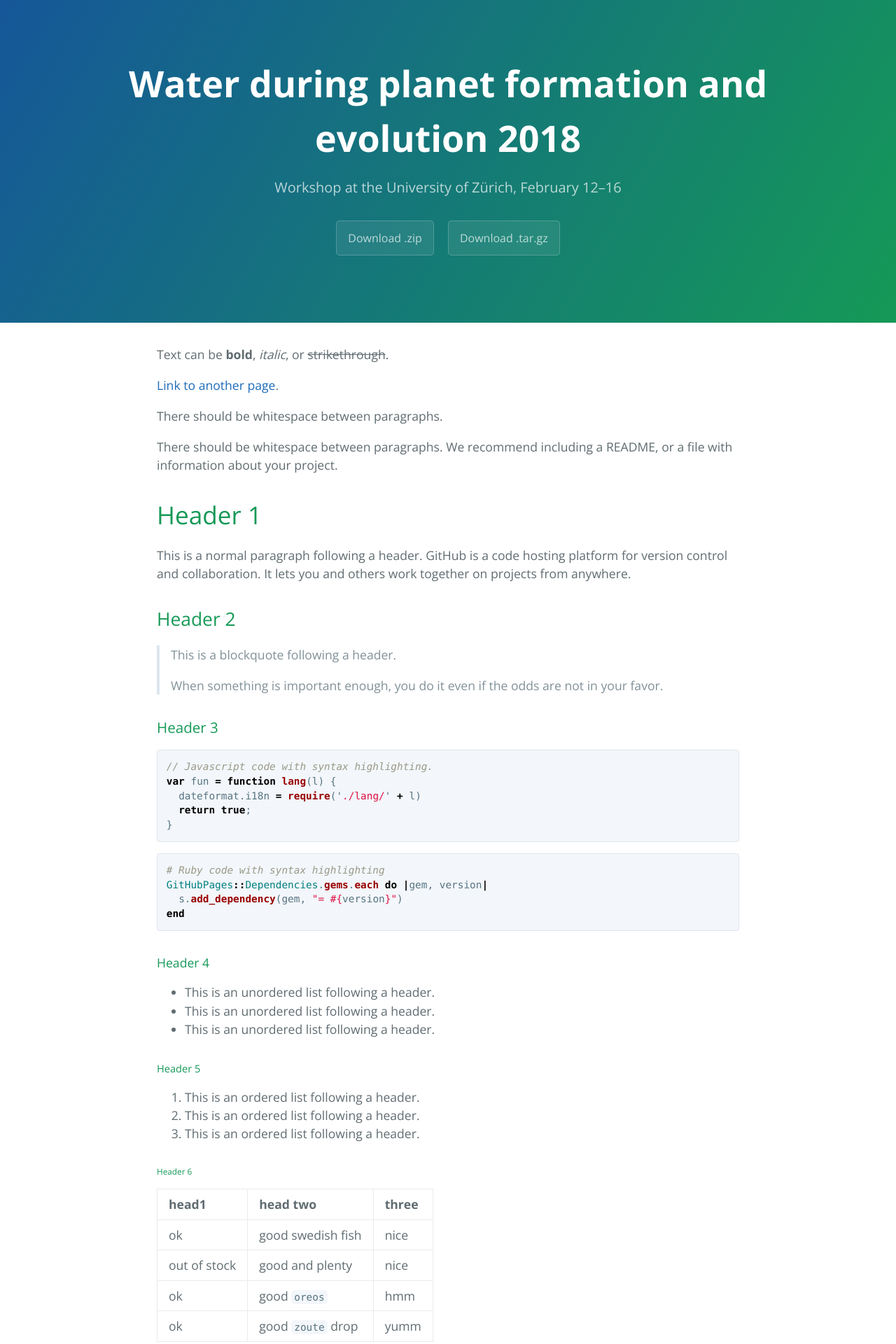
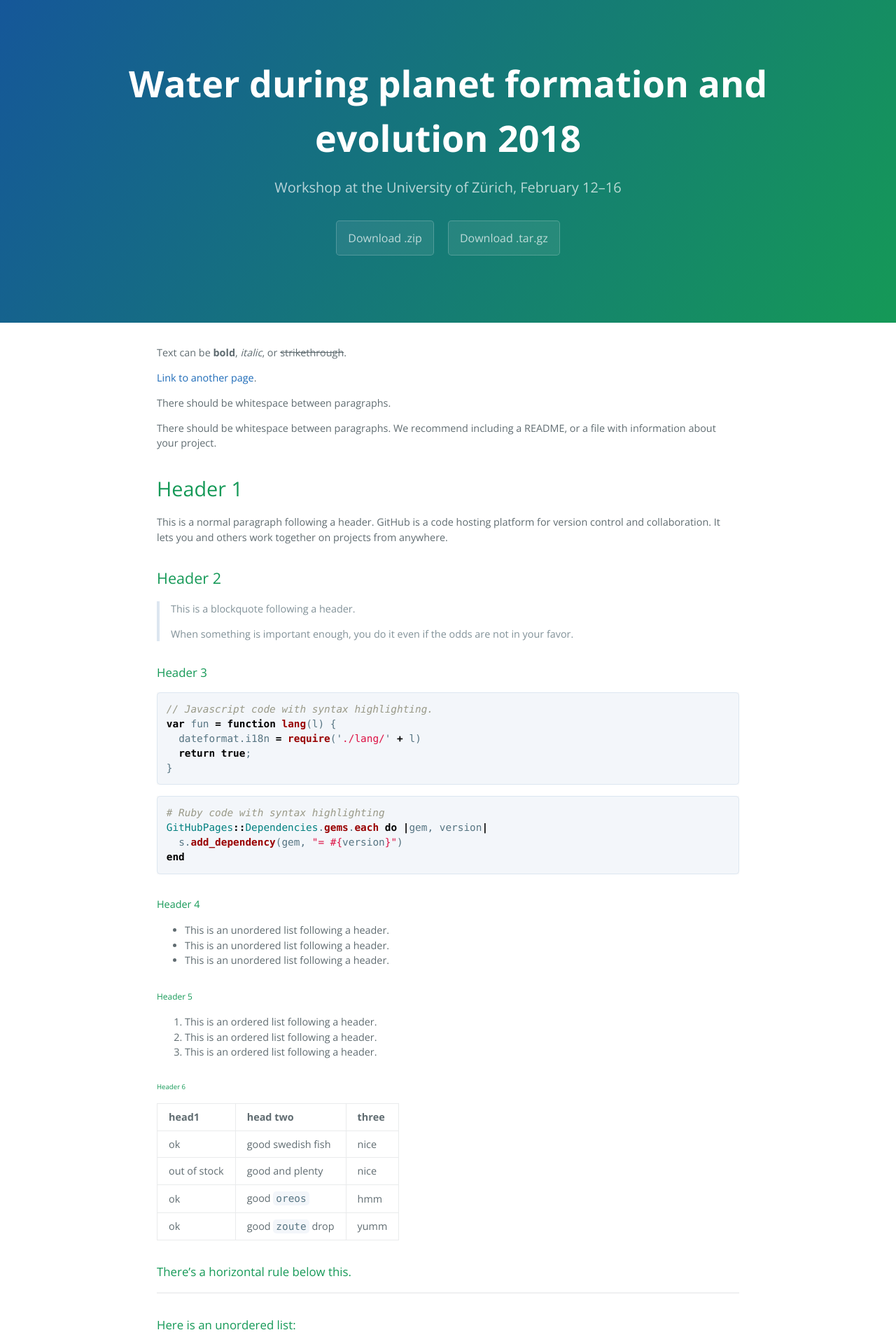
Before and after one commit to waterzurich/waterzurich.github.io, a Jekyll site: the page built from index.md, in a window 1280 px wide. Shown: the top 1920 px of the page at 70% size. Built offline with Jekyll 4.4.1, drawn with Linux system fonts in a browser that asks for light colours.

Commit message:
no message

```diff
--- a/_sass/jekyll-theme-cayman.scss
+++ b/_sass/jekyll-theme-cayman.scss
@@ -151,7 +151,7 @@ a {
     max-width: 64rem;
     padding: 2rem 6rem;
     margin: 0 auto;
-    font-size: 1.1rem;
+    font-size: 0.9rem;
   }
 
   @include medium {
```
